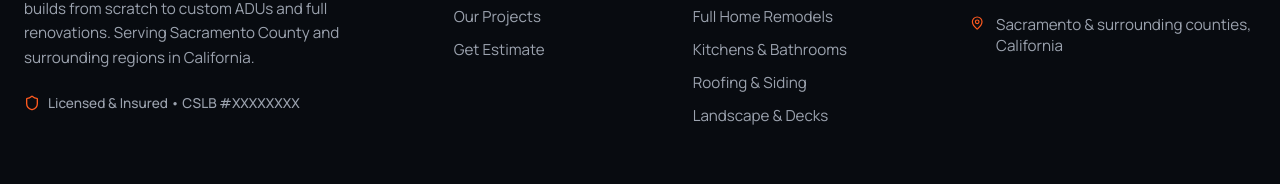
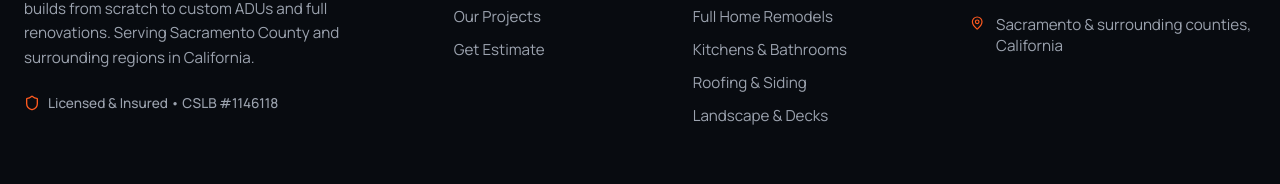
Before and after one commit to Veniamin223/LELEKAINC, a Next.js app: page / in a window 1280 px wide. Shown: the part 4982-5166 px from the top of the page. Built offline with nearby package versions, Linux system fonts and the light colour scheme.

Commit message:
Update official California CSLB contractor license number to 1146118 in footer

```diff
--- a/src/components/Footer.tsx
+++ b/src/components/Footer.tsx
@@ -37,7 +37,7 @@ export default function Footer() {
           </p>
           <div className={styles.license}>
             <Shield size={16} className="text-orange" />
-            <span>Licensed & Insured • CSLB #XXXXXXXX</span>
+            <span>Licensed & Insured • CSLB #1146118</span>
           </div>
         </div>
 
```
